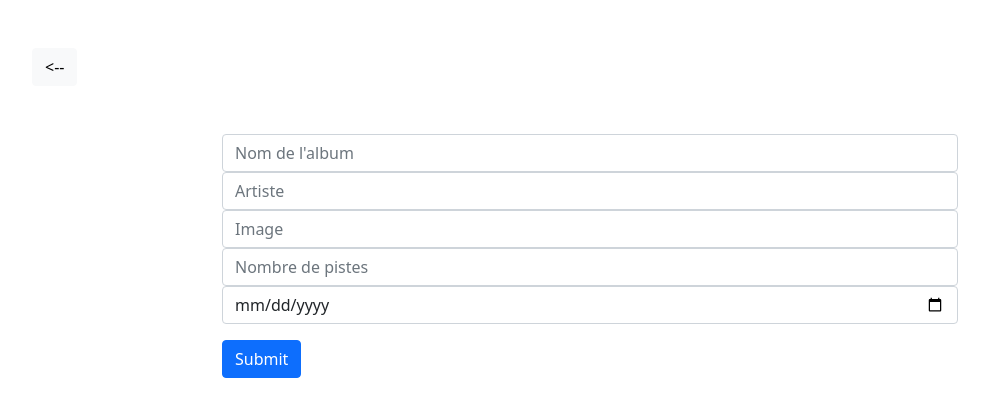
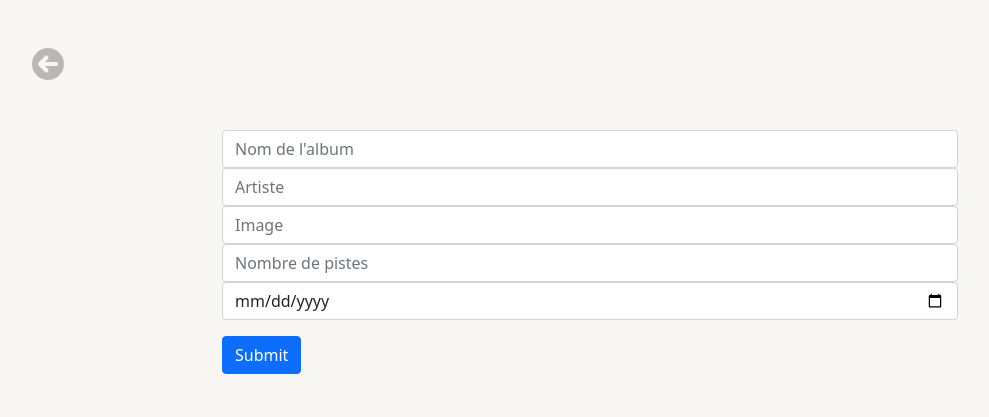
Before and after one commit to iddo7/Cours4-Web, a PHP site: page /ajouter.php in a window 1280 px wide. Shown: the top 417 px of the page, without its empty margins (50-1039 px from the left). Run offline with PHP 8.4, Linux system fonts and the light colour scheme; the visitor is signed in with stand-in values (Sample User, id 1).

Commit message:
Stylizing

```diff
--- a/ajouter.php
+++ b/ajouter.php
@@ -6,6 +6,8 @@
     <meta http-equiv="X-UA-Compatible" content="IE=edge">
     <meta name="viewport" content="width=device-width, initial-scale=1.0">
     <link href="https://cdn.jsdelivr.net/npm/bootstrap@5.0.2/dist/css/bootstrap.min.css" rel="stylesheet" integrity="sha384-EVSTQN3/azprG1Anm3QDgpJLIm9Nao0Yz1ztcQTwFspd3yD65VohhpuuCOmLASjC" crossorigin="anonymous">
+    <link rel="stylesheet" href="https://cdnjs.cloudflare.com/ajax/libs/font-awesome/6.0.0-beta3/css/all.min.css">
+    <link rel="stylesheet" href="style/style.css">
     <title>Home</title>
 </head>
 <?php
@@ -93,8 +95,7 @@ if ($_SESSION["connexion"] == true) {
     <div class="container">
         <div class="row mt-5">
             <div class="col">
-                <a href="index.php">
-                    <button class="btn btn-light"><--</button>
+                <a href="index.php"><i class="back-btn fa-solid fa-circle-arrow-left"></i>
                 </a>
             </div>
         </div>
--- a/index.php
+++ b/index.php
@@ -75,10 +75,10 @@ if ($_SESSION["connexion"] == true) {
                 }
             ?>
         </div>
-        <div class="row">
-            <div class="col">
+        <div class="row m-5">
+            <div class="col d-flex justify-content-center">
                 <a href="ajouter.php">
-                    <button class="btn btn-primary">Ajouter</button>
+                    <button class="btn btn-secondary">Ajouter</button>
                 </a>
             </div>
         </div>
--- a/modifier.php
+++ b/modifier.php
@@ -6,6 +6,8 @@
     <meta http-equiv="X-UA-Compatible" content="IE=edge">
     <meta name="viewport" content="width=device-width, initial-scale=1.0">
     <link href="https://cdn.jsdelivr.net/npm/bootstrap@5.0.2/dist/css/bootstrap.min.css" rel="stylesheet" integrity="sha384-EVSTQN3/azprG1Anm3QDgpJLIm9Nao0Yz1ztcQTwFspd3yD65VohhpuuCOmLASjC" crossorigin="anonymous">
+    <link rel="stylesheet" href="https://cdnjs.cloudflare.com/ajax/libs/font-awesome/6.0.0-beta3/css/all.min.css">
+    <link rel="stylesheet" href="style/style.css">
     <title>Modifier</title>
 </head>
 <?php
@@ -98,9 +100,7 @@ if ($_SESSION["connexion"] == true) {
     <div class="container">
         <div class="row mt-5">
             <div class="col">
-                <a href="index.php">
-                    <button class="btn btn-light"><--</button>
-                </a>
+                <a href="index.php"><i class="back-btn fa-solid fa-circle-arrow-left"></i></a>
             </div>
         </div>
         <div class="row justify-content-center mt-5">
--- a/style/style.css
+++ b/style/style.css
@@ -28,3 +28,7 @@ i {
 .navbar {
     background-color: rgba(255, 255, 255, 0.5)!important;
 }
+
+.back-btn {
+    font-size: 2rem;
+}
```
